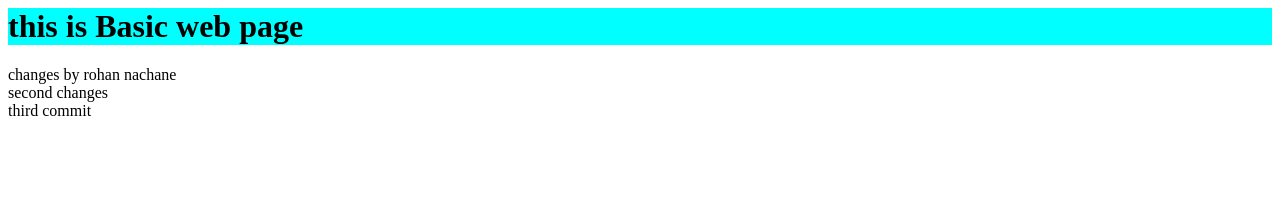
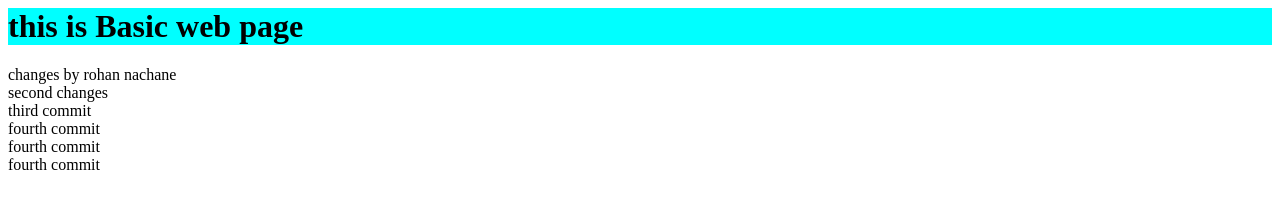
Before and after one commit to arnavyelchalwar3/new-repository, a plain HTML site: page index.html in a window 1280 px wide. Drawn offline with Linux system fonts and the light colour scheme.

Commit message:
fourth commit

```diff
--- a/index.html
+++ b/index.html
@@ -19,5 +19,14 @@
         <div>
             third commit
         </div>
+        <div>
+            fourth commit
+        </div>
+        <div>
+            fourth commit
+        </div>
+        <div>
+            fourth commit
+        </div>
         </head>
         </html>
```
